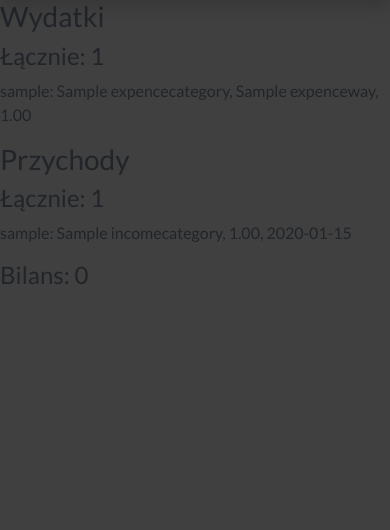
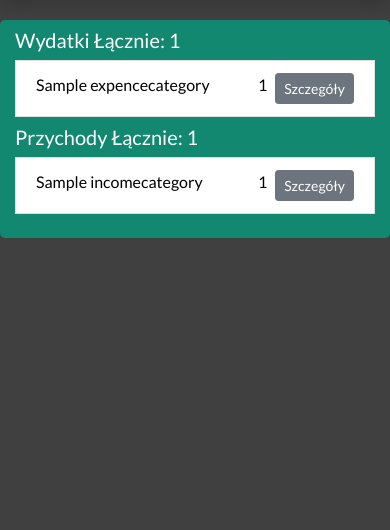
Before and after one commit to L0czi/Personal_Budget, a Django app: page /budget/balance/ in a window 390 px wide. Shown: the part 129-659 px from the top of the page. Run offline with Django 3.2, Linux system fonts and the light colour scheme; a user stored in the database is signed in; tables that the repository leaves empty hold one stand-in row (values such as "Sample post"); some libraries are stand-ins or nearby versions.

Commit message:
redesingn balance tab

```diff
--- a/budget/static/budget/styles.css
+++ b/budget/static/budget/styles.css
@@ -95,6 +95,16 @@ header
     margin-top: 20px;
     border-radius: 5px;
 }
+
+.bg-form
+{
+    margin-top: 10px;
+    margin-bottom: 5px;
+    font-size: 1.5em;
+    font-weight: bold;
+    color: black;
+    background-color: var(--bright);
+}
 .margin5
 {
     margin-top: 15px;
--- a/budget/templates/budget/balance.html
+++ b/budget/templates/budget/balance.html
@@ -1,17 +1,42 @@
 {% extends "budget/base_generic.html" %}
 
 {% block content %}
-    <h3>Wydatki</h3>
-    <h4>Łącznie: {{aggr_expence}}</h4>
-    {% for expence in all_expences %}
-        <p> {{expence}} </p>
-    {%endfor%}
+<section>
+    <div class="container bg-main"">
+        <div class="row">
 
-    <h3>Przychody</h3>
-    <h4>Łącznie: {{aggr_income}}</h4>
-    {% for income in all_incomes %}
-        <p> {{income}} </p>
-    {%endfor%}
-    <h4>Bilans: {{balance}}</h4>
+            <div class="col-md-6">
+                <!--All expences grouped by category-->
+                <h5 class=" mt-2 mb-2">Wydatki Łącznie: {{aggr_expences}}</h5>
+                </ul class="list-group">
+                    {% for name, ammount in aggr_exp_category %}
+                        {% if ammount != None %}
+                    <li class="list-group-item d-flex">
+                        <span class="mr-auto" style="color: black;">{{name}}</span>
+                        <span class="mr-2" style="color: black;">{{ammount}}</span>
+                        <div <a class='btn btn-secondary btn-sm' href="#">Szczegóły</a></div>
+                    </li>
+                        {%endif%}
+                    {%endfor%}
+                </ulv>
 
+                <!--All incomes grouped by category-->
+                <h5 class=" mt-2 mb-2">Przychody Łącznie: {{aggr_incomes}}</h5>
+                </ul class="list-group">
+                    {% for name, ammount in aggr_inc_category %}
+                        {% if ammount != None %}
+                    <li class="list-group-item d-flex">
+                        <span class="mr-auto" style="color: black;">{{name}}</span>
+                        <span class="mr-2" style="color: black;">{{ammount}}</span>
+
+                        <div <a class='btn btn-secondary btn-sm' href="#">Szczegóły</a></div>
+                    </li>
+                        {%endif%}
+                    {%endfor%}
+                </ulv>
+                <br>
+            </div>
+        </div>
+    </div>
+</section>
 {% endblock content %}
--- a/budget/templates/budget/expence_form.html
+++ b/budget/templates/budget/expence_form.html
@@ -12,7 +12,7 @@
   <div class="container offset-xl-3 offset-lg-2 offset-md-1 offset-sm-2 offset-1 col-xl-6 col-lg-8 col-md-10 col-sm-8 col-10 bg-main">
     <!--Title-->
     <div class="row">
-      <div class="col-12 bg_form">
+      <div class="col-12 bg-form">
         <label>Dodaj Wydatek</label>
       </div>
     </div>
--- a/budget/templates/budget/income_form.html
+++ b/budget/templates/budget/income_form.html
@@ -12,7 +12,7 @@
   <div class="container offset-xl-3 offset-lg-2 offset-md-1 offset-sm-2 offset-1 col-xl-6 col-lg-8 col-md-10 col-sm-8 col-10 bg-main">
     <!--Title-->
     <div class="row">
-      <div class="col-12 bg_form">
+      <div class="col-12 bg-form">
         <label>Dodaj Przychód</label>
       </div>
     </div>
--- a/budget/views.py
+++ b/budget/views.py
@@ -8,23 +8,47 @@ from django.db.models import Sum
 
 @login_required
 def balance(request):
-    all_expences = Expence.objects.filter(user=request.user)
-    all_incomes = Income.objects.filter(user=request.user)
+    # All expences for currently log user
+    all_expences_categorys = ExpenceCategory.objects.filter(user=request.user)
 
+    # All expences aggragate by category for currently log user
+    aggr_exp_category_query = [Expence.objects
+        .filter(
+            user=request.user,
+            expence_category=expence_category)
+        .aggregate(Sum('ammount'))['ammount__sum'] for expence_category in all_expences_categorys]
+
+    # (expence category name, summary expence for category)
+    aggr_exp_category = list(zip(all_expences_categorys, aggr_exp_category_query))
+
+    # Sum of all expence
     aggr_expences_query = Expence.objects.filter(user=request.user).aggregate(Sum('ammount'))
-    aggr_expence = aggr_expences_query['ammount__sum']
+    aggr_expences = aggr_expences_query['ammount__sum']
 
-    aggr_income_query = Income.objects.filter(user=request.user).aggregate(Sum('ammount'))
-    aggr_income = aggr_income_query['ammount__sum']
+    # all incomes for currently log user
+    all_incomes_categorys = IncomeCategory.objects.filter(user=request.user)
 
-    balance = aggr_income - aggr_expence
+    #All incomes aggragate by category for currently log user
+    aggr_inc_category_query = [Income.objects
+        .filter(
+            user=request.user,
+            income_category=income_category)
+        .aggregate(Sum('ammount'))['ammount__sum'] for income_category in all_incomes_categorys]
+
+    aggr_inc_category = list(zip(all_incomes_categorys, aggr_inc_category_query))
+
+    aggr_incomes_query = Income.objects.filter(user=request.user).aggregate(Sum('ammount'))
+    aggr_incomes = aggr_incomes_query['ammount__sum']
+
+    #balance = aggr_income - aggr_expence
 
     context = {
-        'balance':balance,
-        'aggr_expence':aggr_expence,
-        'aggr_income':aggr_income,
-        'all_expences':all_expences,
-        'all_incomes':all_incomes,
+        'all_expences_categorys': all_expences_categorys,
+        'all_incomes_categorys' : all_incomes_categorys,
+        'aggr_exp_category': aggr_exp_category,
+        'aggr_inc_category': aggr_inc_category,
+        'aggr_expences': aggr_expences,
+        'aggr_incomes' : aggr_incomes,
     }
 
     return render(request,'budget/balance.html', context)
```
Also changed, not shown: budget/static/budget/transactions.css (+0 -10 lines).
